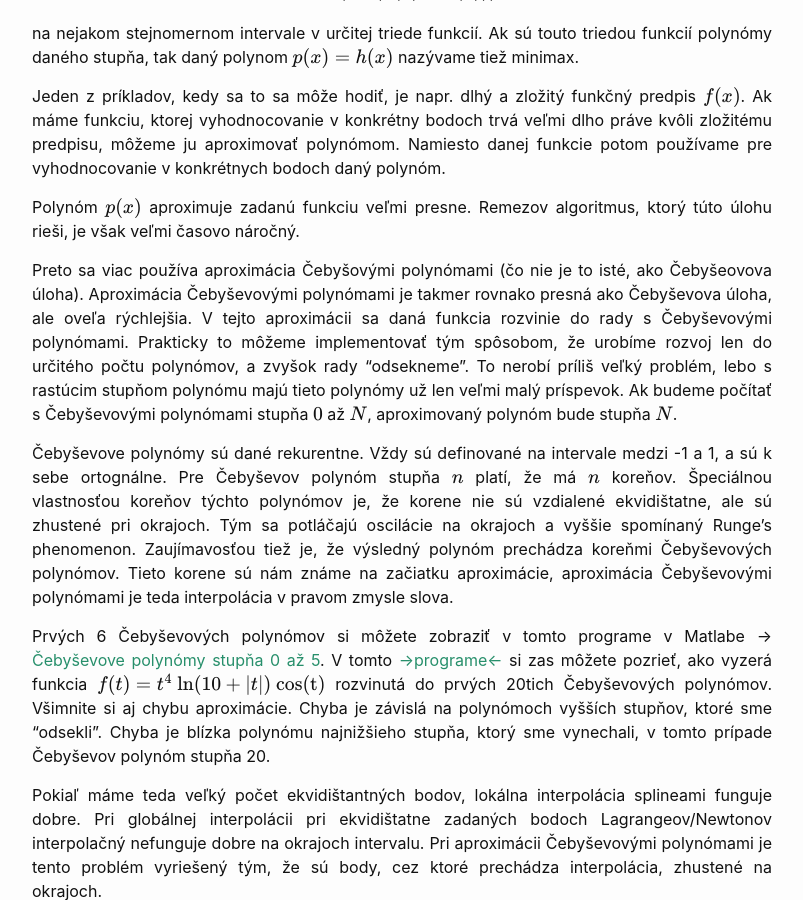
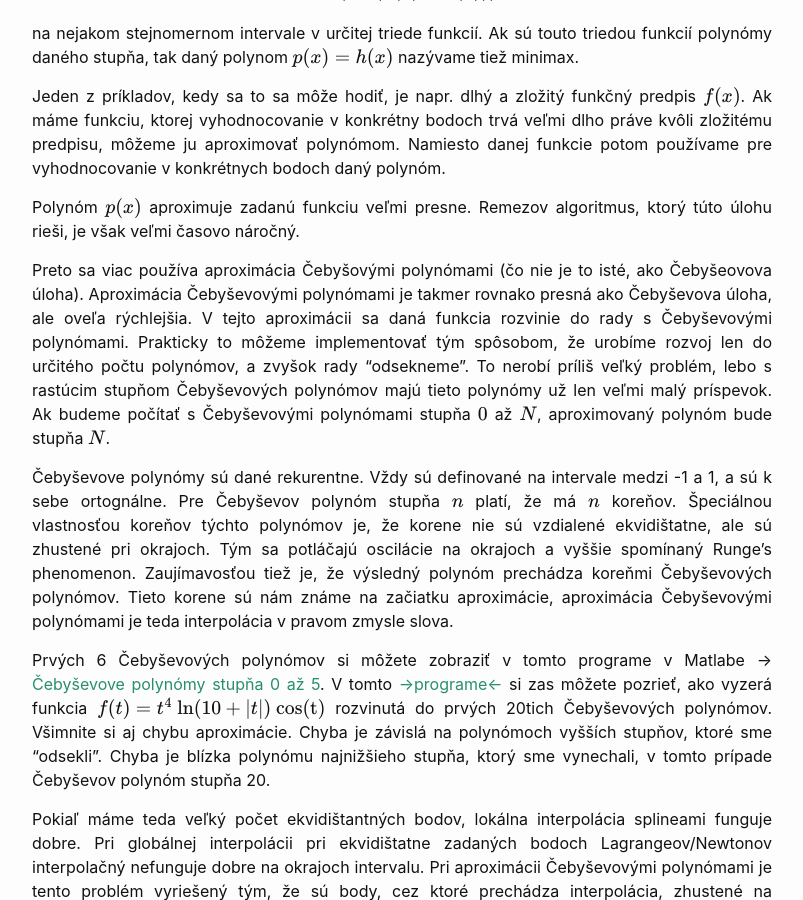
Before and after one commit to maslarova/maslarova.github.io, a Jekyll site: the page built from _posts/2021-03-18-cvicenie5.md, in a window 1280 px wide and 900 px high, scrolled down 3017 px. Shown: the whole window, without its empty margins (238-1041 px from the left). Built offline with Jekyll 4.4.1, drawn with Linux system fonts in a browser that asks for light colours.

Commit message:
2021-03-18-cvicenie5.md

```diff
--- a/_posts/2021-03-18-cvicenie5.md
+++ b/_posts/2021-03-18-cvicenie5.md
@@ -214,7 +214,7 @@
 
 Preto sa viac používa aproximácia Čebyšovými polynómami (čo nie je to isté, ako Čebyšeovova úloha). Aproximácia Čebyševovými polynómami je takmer rovnako presná ako Čebyševova úloha, ale oveľa rýchlejšia.
 V tejto aproximácii sa daná funkcia rozvinie do rady s Čebyševovými polynómami. Prakticky to môžeme implementovať tým spôsobom, že urobíme rozvoj len do určitého počtu polynómov, a zvyšok rady "odsekneme".
-To nerobí príliš veľký problém, lebo s rastúcim stupňom polynómu majú tieto polynómy už len veľmi malý príspevok.
+To nerobí príliš veľký problém, lebo s rastúcim stupňom Čebyševových polynómov majú tieto polynómy už len veľmi malý príspevok.
 Ak budeme počítať s Čebyševovými polynómami stupňa $0$ až $N$,  aproximovaný polynóm bude stupňa $N$.
 
 Čebyševove polynómy sú dané rekurentne. Vždy sú definované na intervale medzi -1 a 1, a sú k sebe ortognálne.
```
